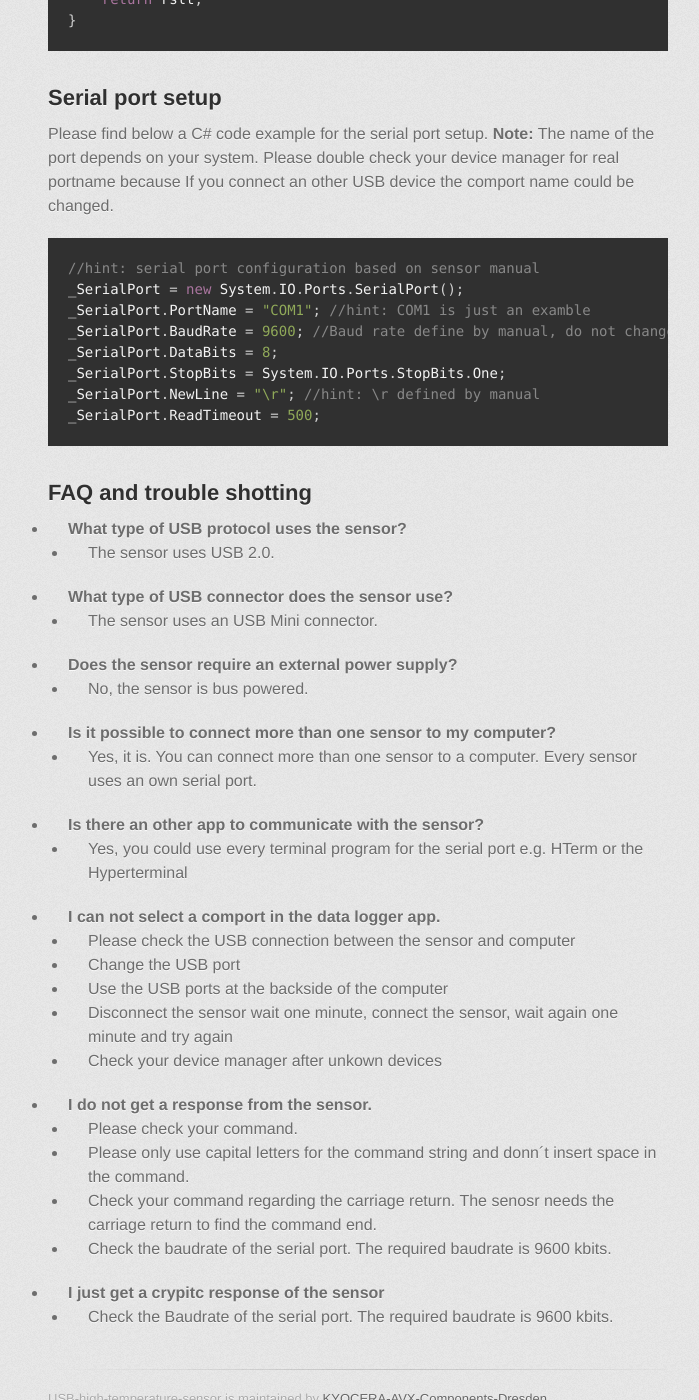
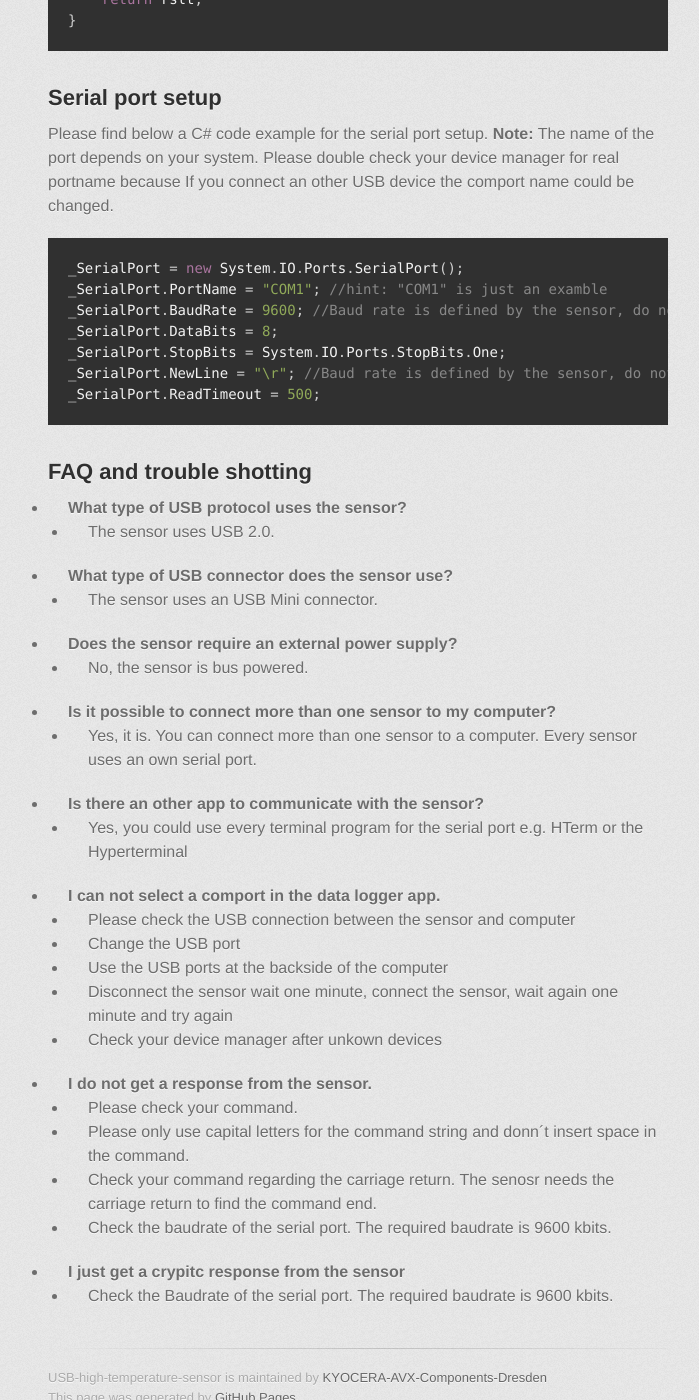
Before and after one commit to KYOCERA-AVX-Components-Dresden/USB-high-temperature-sensor, a Jekyll site: the page built from index.md, in a window 1280 px wide and 1400 px high, scrolled down 2281 px. Shown: the whole window, without its empty margins (282-981 px from the left). Built offline with Jekyll 4.4.1, drawn with Linux system fonts in a browser that asks for light colours; some web fonts are replaced; our own code applies the rules of GitHub Pages for plain Markdown files; the repository's description, which GitHub fills in, is left out.

Commit message:
content change

````diff
--- a/index.md
+++ b/index.md
@@ -120,13 +120,12 @@ Please find below a C# code example for the serial port setup.
 **Note:** The name of the port depends on your system. Please double check your device manager for real portname because If you connect an other USB device the comport name could be changed.
 
 ```csharp
-//hint: serial port configuration based on sensor manual
 _SerialPort = new System.IO.Ports.SerialPort();
-_SerialPort.PortName = "COM1"; //hint: COM1 is just an examble
-_SerialPort.BaudRate = 9600; //Baud rate define by manual, do not change
+_SerialPort.PortName = "COM1"; //hint: "COM1" is just an examble
+_SerialPort.BaudRate = 9600; //Baud rate is defined by the sensor, do not change
 _SerialPort.DataBits = 8;
 _SerialPort.StopBits = System.IO.Ports.StopBits.One;
-_SerialPort.NewLine = "\r"; //hint: \r defined by manual
+_SerialPort.NewLine = "\r"; //Baud rate is defined by the sensor, do not change
 _SerialPort.ReadTimeout = 500;
 ```
 
@@ -156,5 +155,5 @@ _SerialPort.ReadTimeout = 500;
   - Check your command regarding the carriage return. The senosr needs the carriage return to find the command end.
   - Check the baudrate of the serial port. The required baudrate is 9600 kbits.
 
-- **I just get a crypitc response of the sensor**
+- **I just get a crypitc response from the sensor**
   - Check the Baudrate of the serial port. The required baudrate is 9600 kbits.
````
